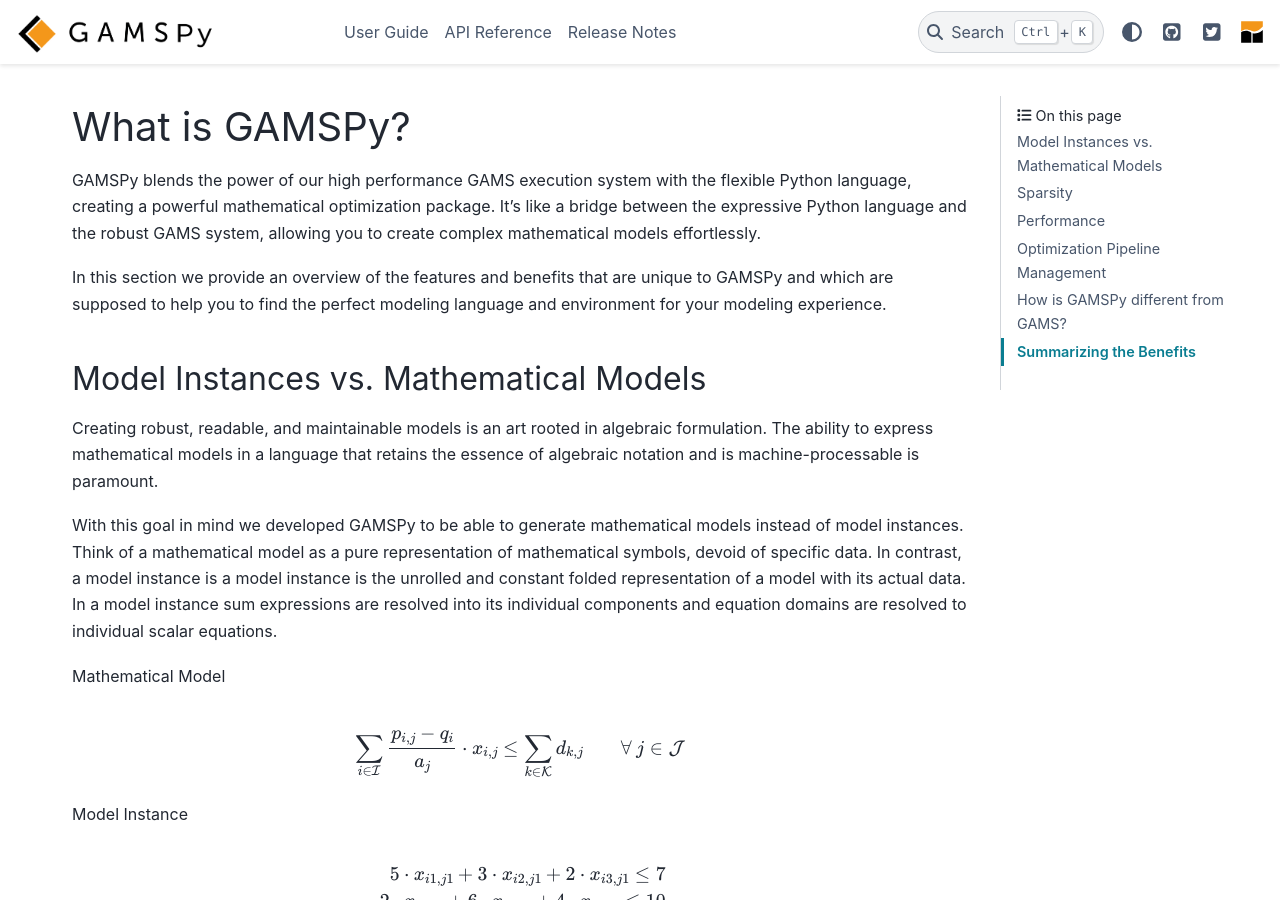
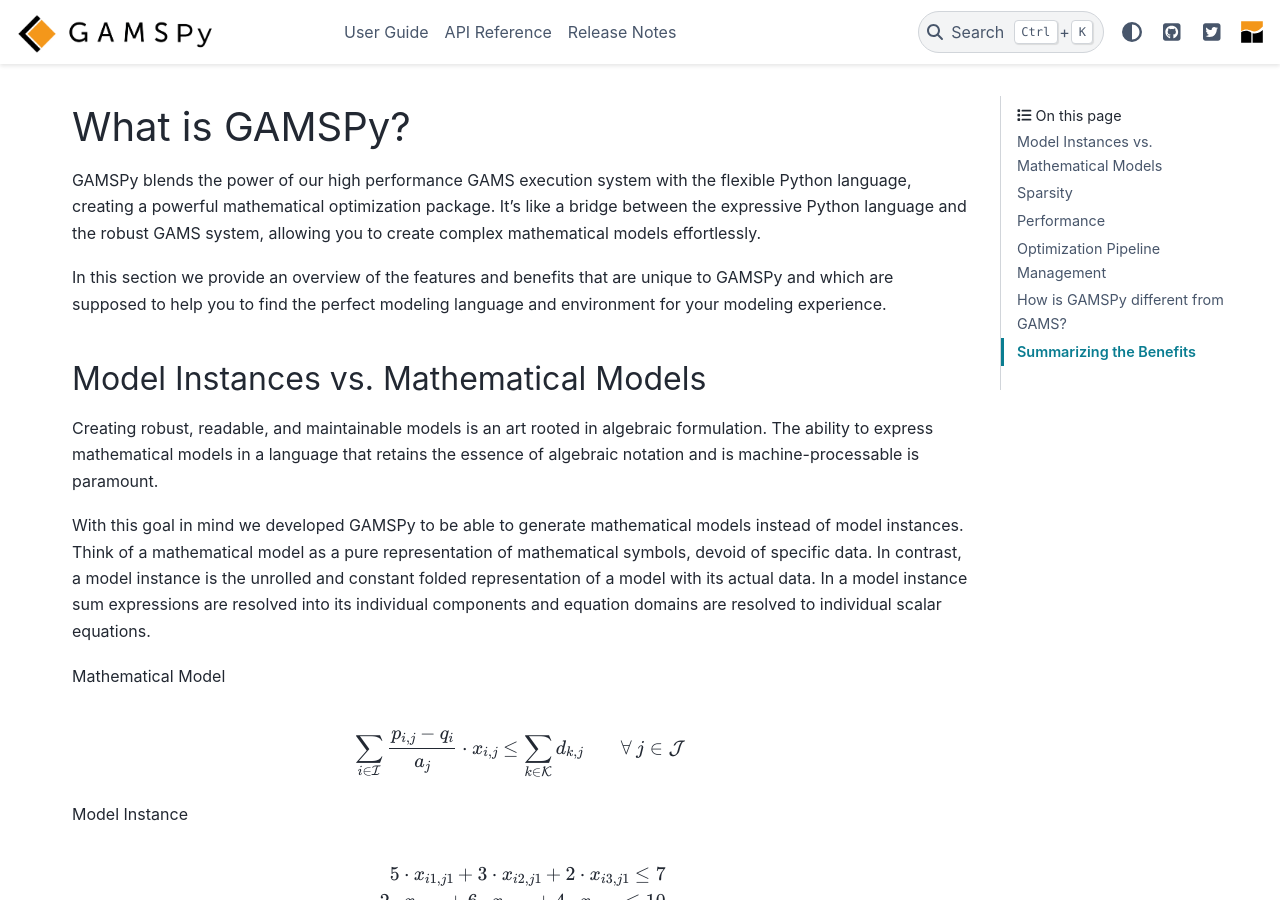
Before and after one commit to GAMS-dev/gamspy, a Sphinx documentation site: the page built from docs/index.rst, in a window 1280 px wide and 900 px high. Built offline with Sphinx 7.4.7 and the PyData theme 0.15.4, drawn with Linux system fonts in a browser that asks for light colours.

Commit message:
fix typo

```diff
--- a/docs/index.rst
+++ b/docs/index.rst
@@ -31,7 +31,7 @@
 
 With this goal in mind we developed GAMSPy to be able to generate mathematical models instead
 of model instances. Think of a mathematical model as a pure representation of mathematical symbols,
-devoid of specific data. In contrast, a model instance is a model instance is the unrolled and
+devoid of specific data. In contrast, a model instance is the unrolled and
 constant folded representation of a model with its actual data.
 In a model instance sum expressions are resolved into its individual components and equation
 domains are resolved to individual scalar equations.
```
